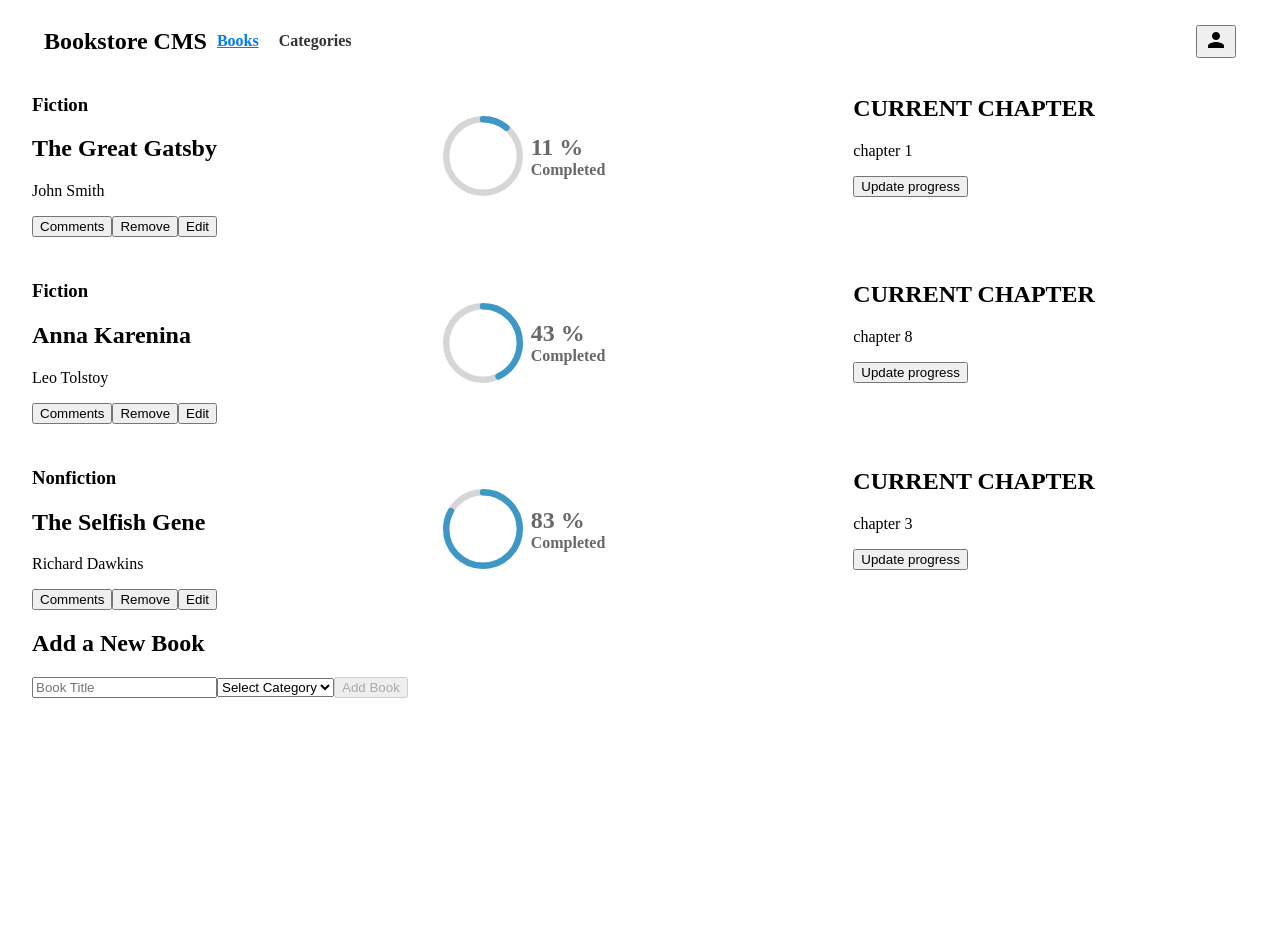
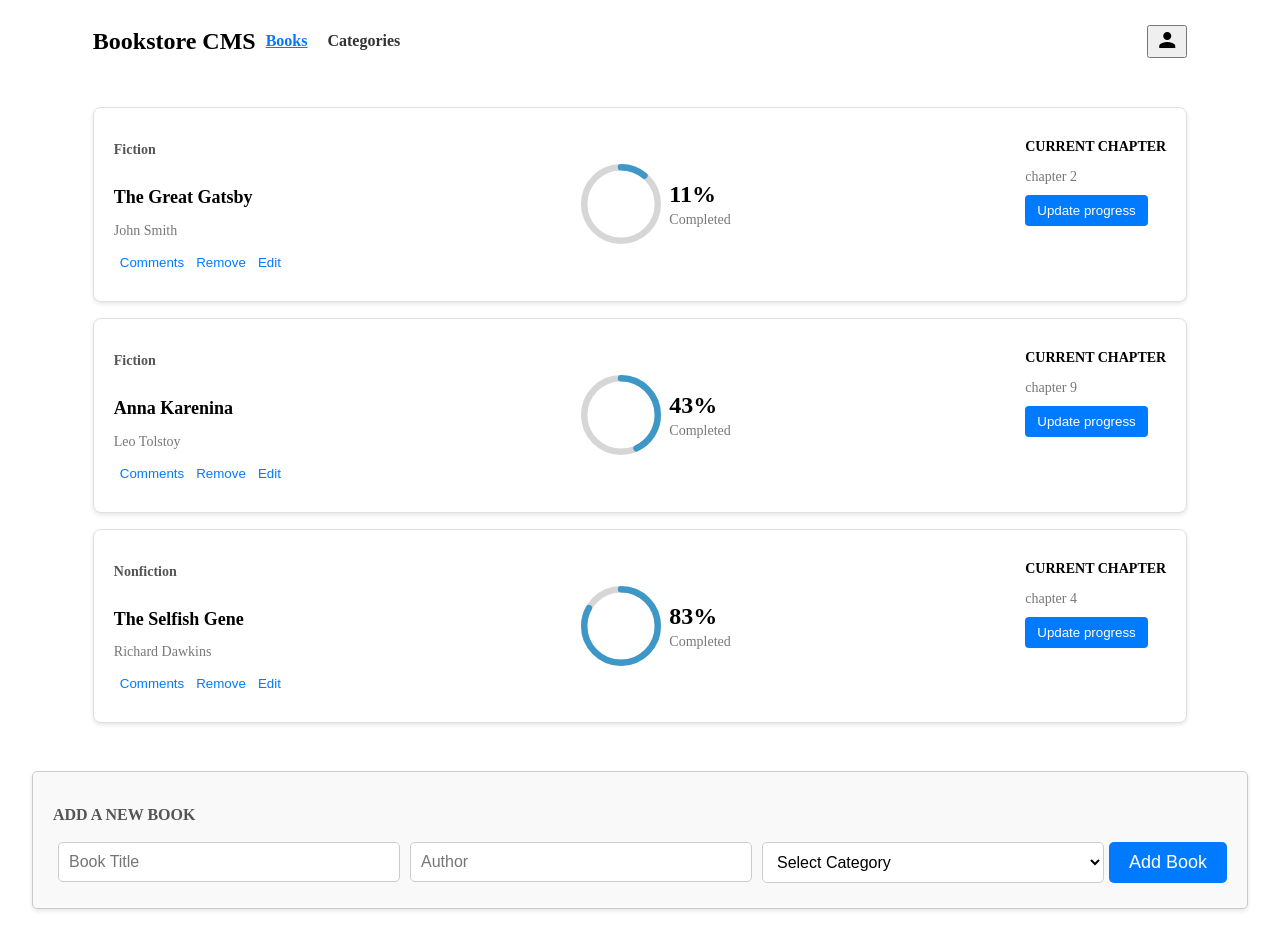
Before and after one commit to sagieramos/bookstore, a React (Create React App) app: page / in a window 1280 px wide. Shown: the top 950 px of the page. Before the commit the page ends 800 px from the top, so only its background shows below. Built offline with nearby package versions, Linux system fonts and the light colour scheme.

Commit message:
added author input

```diff
--- a/src/components/Book.js
+++ b/src/components/Book.js
@@ -33,17 +33,16 @@ const Book = ({ book }) => {
         <article>
           <h2>
             {progress}
-            {' '}
             %
           </h2>
-          <h4>Completed</h4>
+          <p>Completed</p>
         </article>
       </div>
       <div className="book-current-chapter">
         <h2>CURRENT CHAPTER</h2>
         <p>
           chapter
-          {` ${Math.floor(Math.random() * 12)}`}
+          {` ${Math.floor(Math.random() * 12) + 1}`}
         </p>
         <button type="button">Update progress</button>
       </div>
--- a/src/components/Book.scss
+++ b/src/components/Book.scss
@@ -1,22 +1,96 @@
+.book-current-chapter {
+  h2 {
+    font-size: 14px;
+    font-weight: bold;
+    margin-bottom: 4px;
+  }
+
+  p {
+    font-size: 14px;
+    color: #777;
+    margin-bottom: 10px;
+  }
+
+  button {
+    background-color: #007bff;
+    color: #fff;
+    border: none;
+    border-radius: 4px;
+    padding: 8px 12px;
+    cursor: pointer;
+    transition: background-color 0.2s;
+
+    &:hover {
+      background-color: #0056b3;
+    }
+  }
+}
+
 .book-container {
-  display: grid;
-  grid-template-columns: repeat(auto-fit, minmax(200px, 1fr));
-  gap: 1rem;
+  display: flex;
+  margin-bottom: 16px;
+  background-color: #fff;
+  border: 1px solid #e0e0e0;
+  border-radius: 8px;
+  padding: 20px;
+  box-shadow: 0 2px 4px rgba(0, 0, 0, 0.1);
+  justify-content: space-between;
+
+  .book-header {
+    display: flex;
+    flex-direction: column;
+    justify-content: space-between;
+    margin-bottom: 10px;
+
+    h3 {
+      font-size: 14px;
+      color: #555;
+    }
+
+    h2 {
+      font-size: 18px;
+      font-weight: bold;
+    }
+
+    p {
+      font-size: 14px;
+      color: #777;
+      margin-top: 0;
+    }
+
+    button {
+      background-color: inherit;
+      color: #007bff;
+      border: none;
+      cursor: pointer;
+      transition: background-color 0.2s;
+
+      &:hover {
+        background-color: #0057b31e;
+      }
+    }
+  }
 
   .book-progress {
-    * { margin: 0; }
-
     display: flex;
     align-items: center;
     gap: 8px;
 
     div {
+      width: 80px;
       height: 80px;
-      width: 80px;
     }
 
     article {
-      color: #696767;
+      h2 {
+        margin: 0 0 4px 0;
+      }
+
+      p {
+        font-size: 14px;
+        color: #777;
+        margin: 0;
+      }
     }
   }
 }
--- a/src/components/BookForm.js
+++ b/src/components/BookForm.js
@@ -2,14 +2,20 @@ import React, { useState } from 'react';
 import { useDispatch } from 'react-redux';
 import { v4 as uuidv4 } from 'uuid';
 import { addBook } from '../redux/books/booksSlice';
+import './BookForm.scss';
 
 const BookForm = () => {
   const dispatch = useDispatch();
   const [title, setTitle] = useState('');
+  const [author, setAuthor] = useState('');
   const [category, setCategory] = useState('');
 
   const handleTitle = (e) => {
     setTitle(e.target.value);
+  };
+
+  const handleAuthor = (e) => {
+    setAuthor(e.target.value);
   };
 
   const handleCategory = (e) => {
@@ -23,13 +29,14 @@ const BookForm = () => {
       const newBook = {
         item_id: uuidv4(),
         title,
-        author: 'Microverse',
+        author,
         category,
       };
 
       dispatch(addBook(newBook));
 
       setTitle('');
+      setAuthor('');
       setCategory('');
     }
   };
@@ -45,6 +52,12 @@ const BookForm = () => {
           placeholder="Book Title"
           value={title}
           onChange={handleTitle}
+        />
+        <input
+          type="text"
+          placeholder="Author"
+          value={author}
+          onChange={handleAuthor}
         />
         <select
           value={category}
--- /dev/null
+++ b/src/components/BookForm.scss
@@ -0,0 +1,48 @@
+.book-input {
+  box-sizing: border-box;
+  background-color: #f9f9f9;
+  border: 1px solid #ccc;
+  padding: 20px;
+  border-radius: 5px;
+  box-shadow: 0 2px 4px rgba(0, 0, 0, 0.1);
+  max-width: 1400px;
+  margin: 0 auto;
+  margin-bottom: 50px;
+
+  h2 {
+    font-size: 16px;
+    color: #555;
+    text-transform: uppercase;
+  }
+
+  form {
+    display: flex;
+    flex-wrap: wrap;
+    justify-content: space-between;
+    align-items: center;
+  }
+
+  input[type="text"],
+  select {
+    flex: 1;
+    padding: 10px;
+    margin: 5px;
+    border: 1px solid #ccc;
+    border-radius: 5px;
+    font-size: 16px;
+  }
+
+  select {
+    background-color: #fff;
+  }
+
+  button[type="submit"] {
+    background-color: #007bff;
+    color: #fff;
+    border: none;
+    padding: 10px 20px;
+    border-radius: 5px;
+    font-size: 18px;
+    cursor: pointer;
+  }
+}
--- a/src/components/BookList.scss
+++ b/src/components/BookList.scss
@@ -1,5 +1,7 @@
 .book-list {
-  display: flex;
-  flex-direction: column;
-  gap: 24px;
+  box-sizing: border-box;
+  width: 90%;
+  max-width: 1400px;
+  margin: 0 auto;
+  padding: 32px 0;
 }
--- a/src/components/NavLinks.scss
+++ b/src/components/NavLinks.scss
@@ -3,6 +3,9 @@
   align-items: center;
   justify-content: space-between;
   padding: 0 12px;
+  width: 90%;
+  max-width: 1400px;
+  margin: 0 auto;
 
   ul {
     list-style-type: none;
```
